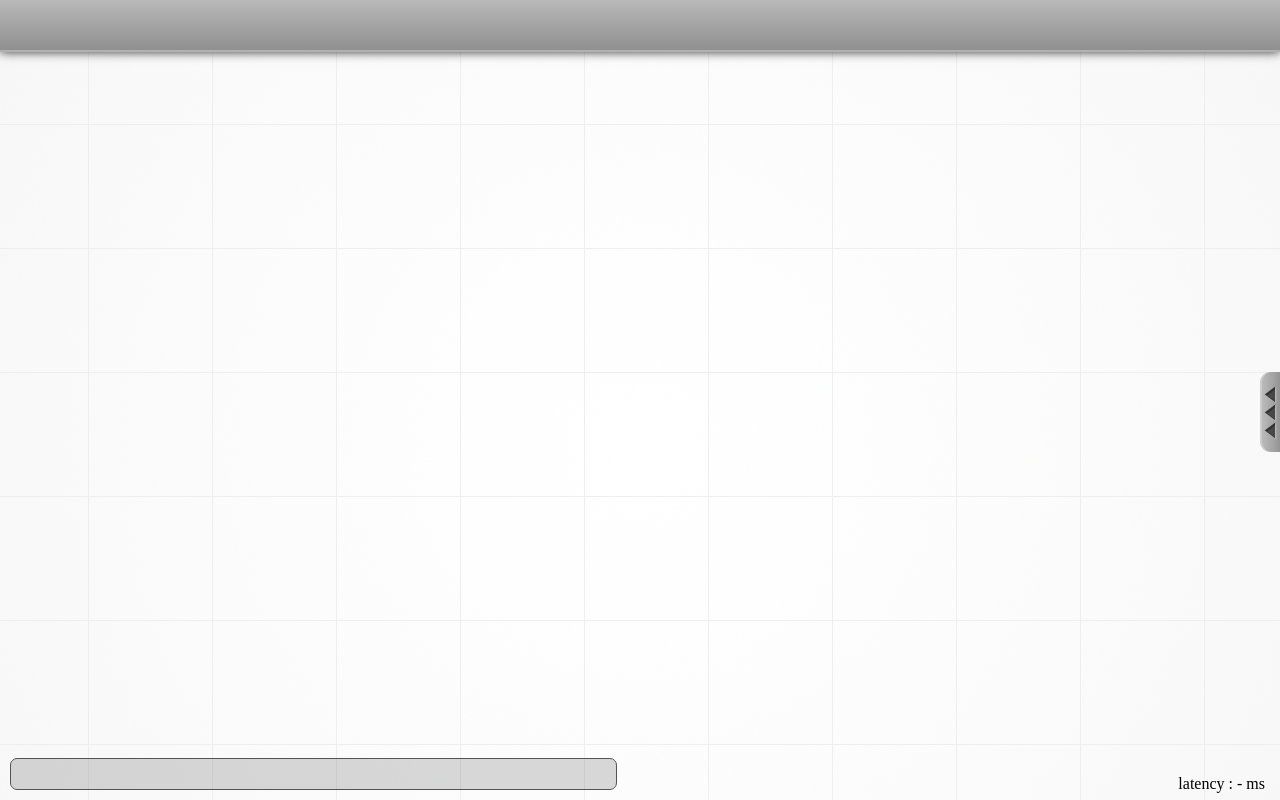
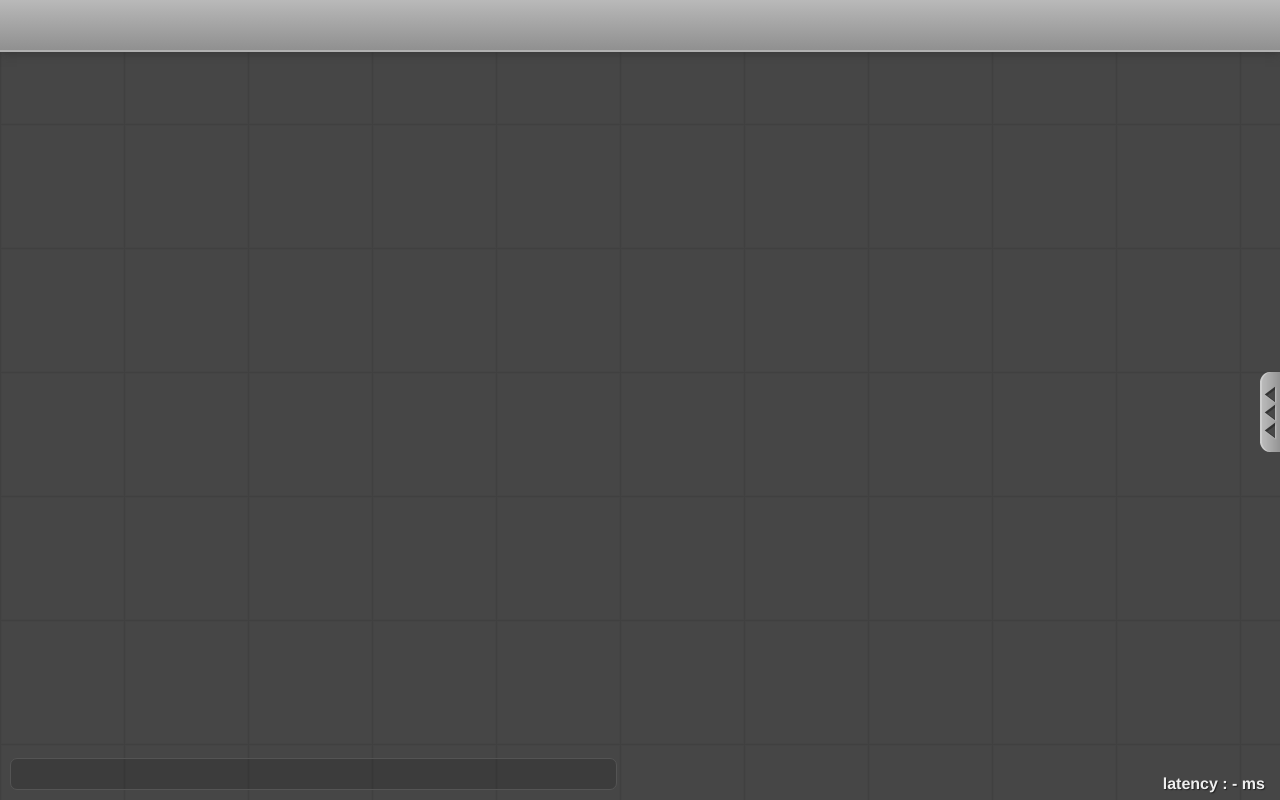
Before and after one commit to teamBICYCLE/Zappy, a PHP site: page / in a window 1280 px wide. Run offline with PHP 8.4, Linux system fonts and the light colour scheme; some libraries are stand-ins or nearby versions.

Commit message:
css de base

```diff
--- a/monitor/client/style.css
+++ b/monitor/client/style.css
@@ -2,8 +2,11 @@ html, body {
 	width: 100%;
 	height: 100%;
 	margin: 0px;
-	background: #eee url('img/background.png') repeat-x top center;
-	font-family:"Times New Roman", Georgia, sans-serif;
+	background: #464646 url('img/grid.png') repeat top left;
+	font-family: Helvetica, Helv, swiss, sans-serif;
+	font-weight: bold;
+	color: #eee;
+	text-shadow: #222 1px 1px 1px;
 	overflow: hidden;
 }
 
```
Also changed, not shown: monitor/client/img/grid.png (added).
